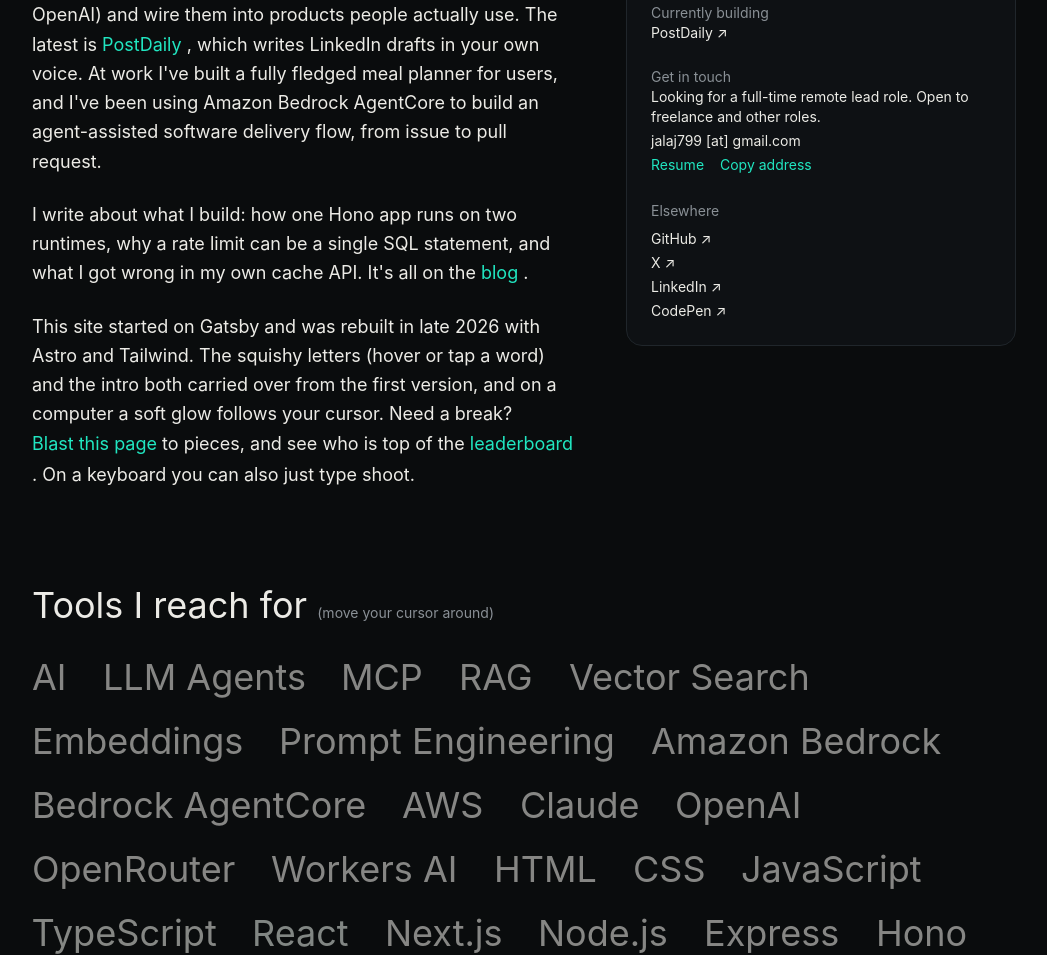
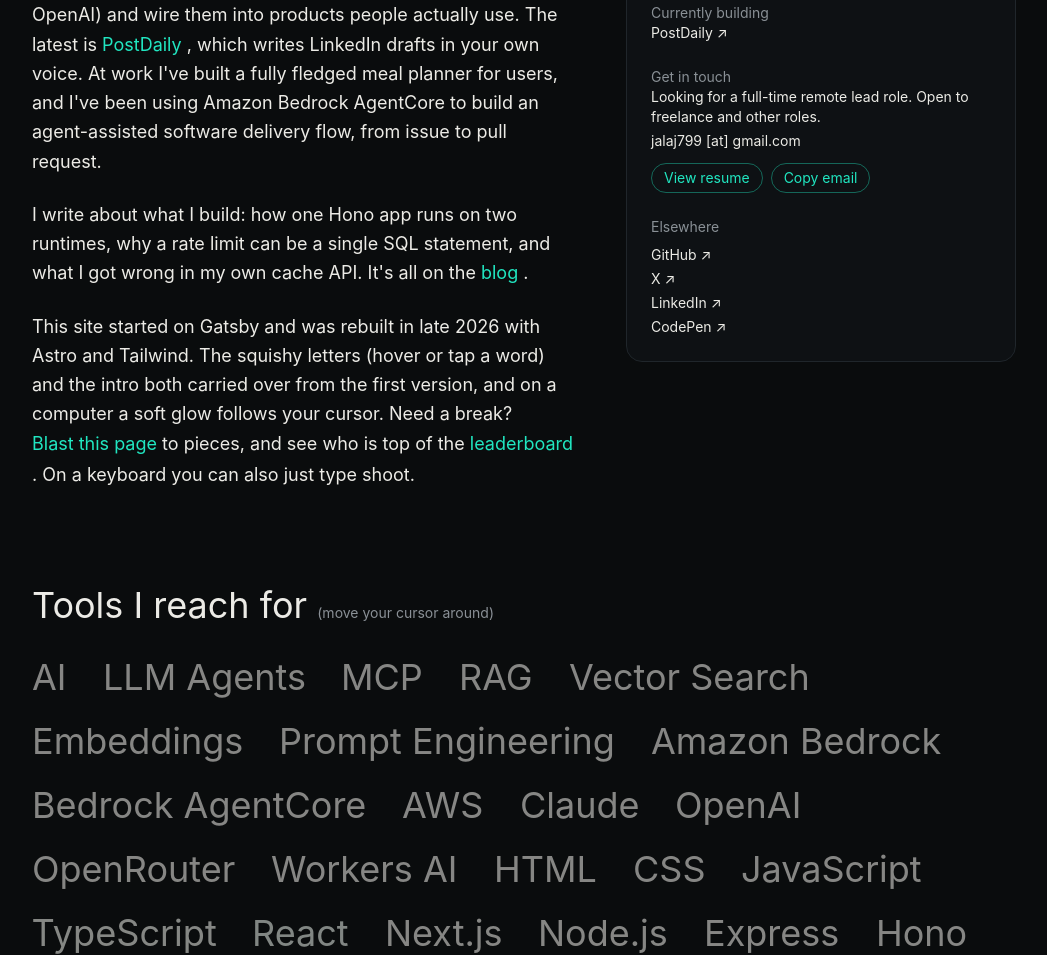
Before and after one commit to jalajcodes/jalaj, an Astro site: page /about in a window 1280 px wide. Shown: the part 773-1728 px from the top of the page, without its empty margins (116-1163 px from the left). Built offline with nearby package versions, Linux system fonts and the light colour scheme; Astro itself is replaced by a stand-in of ours.

Commit message:
Contact: resume and copy as two clear buttons

```diff
--- a/src/pages/about.astro
+++ b/src/pages/about.astro
@@ -119,13 +119,22 @@ const WORDS = ['AI agents', 'agent workflows', 'APIs', 'web apps', 'mobile apps'
           <p class="text-muted">Get in touch</p>
           <p class="mb-1">Looking for a full-time remote lead role. Open to freelance and other roles.</p>
           <p id="email-text">jalaj799 [at] gmail.com</p>
-          <a class="sweep mr-3 text-brand" href="/resume">
-            Resume
-          </a>
-          <button type="button" id="email-copy" class="sweep mt-1 cursor-pointer text-brand">
-            Copy address
-          </button>
-          <span id="email-note" class="ml-2 text-muted" role="status"></span>
+          <div class="mt-3 flex flex-wrap items-center gap-2">
+            <a
+              class="rounded-full border border-brand/40 px-3 py-1 text-brand transition-colors hover:border-brand"
+              href="/resume"
+            >
+              View resume
+            </a>
+            <button
+              type="button"
+              id="email-copy"
+              class="cursor-pointer rounded-full border border-brand/40 px-3 py-1 text-brand transition-colors hover:border-brand"
+            >
+              Copy email
+            </button>
+            <span id="email-note" class="text-muted" role="status"></span>
+          </div>
         </div>
         <div>
           <p class="mb-2 text-muted">Elsewhere</p>
```
